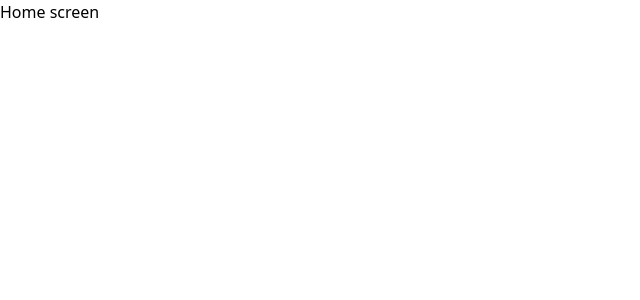
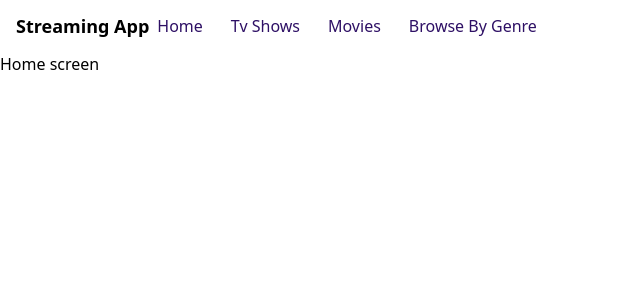
Before and after one commit to vipink28/streaming-app-july-24, a React (Create React App) app: page / in a window 1280 px wide. Shown: the top 300 px of the page, without its empty margins (0-640 px from the left). Built offline with nearby package versions, Linux system fonts and the light colour scheme.

Commit message:
request created for networks data

```diff
--- a/src/App.js
+++ b/src/App.js
@@ -2,10 +2,12 @@ import React from 'react';
 import './App.css';
 import { BrowserRouter, Route, Routes } from 'react-router-dom';
 import HomeScreen from './pages/HomeScreen';
+import Navbar from './components/Navbar';
 
 function App() {
   return (
     <BrowserRouter>
+      <Navbar />
       <Routes>
         <Route path='/' element={<HomeScreen />}></Route>
       </Routes>
--- /dev/null
+++ b/src/components/Navbar.jsx
@@ -0,0 +1,20 @@
+import React from 'react';
+import { Link } from 'react-router-dom';
+
+function Navbar(props) {
+    return (
+        <div className='flex px-4 py-3 items-center'>
+            <div className='max-w-40'>
+                <h4 className='text-lg font-bold'>Streaming App</h4>
+            </div>
+            <div className='flex gap-3'>
+                <Link to="/" className='px-2 text-violet-950 font-medium'>Home</Link>
+                <Link to="/tv" className='px-2 text-violet-950 font-medium'>Tv Shows</Link>
+                <Link to="/movie" className='px-2 text-violet-950 font-medium'>Movies</Link>
+                <Link to="/browse" className='px-2 text-violet-950 font-medium'>Browse By Genre</Link>
+            </div>
+        </div>
+    );
+}
+
+export default Navbar;
--- /dev/null
+++ b/src/helper/apiRequests.js
@@ -0,0 +1,5 @@
+const API_KEY = `b1afec16ca29a99de834626942f6d05d`;
+
+const requests = {
+    getDataByNetwork: (networkId) => { return `/tv?api_key=${API_KEY}&language=en-US&page=1&with_networks=${networkId}` }
+}
--- /dev/null
+++ b/src/helper/axios.js
@@ -0,0 +1,9 @@
+import axios from "axios";
+
+const instance = axios.create({
+    baseURL: `https://api.themoviedb.org/3/`,
+    // headers: {
+    //     accept: 'application/json',
+    //     Authorization: 'Bearer eyJhbGciOiJIUzI1NiJ9.eyJhdWQiOiJiMWFmZWMxNmNhMjlhOTlkZTgzNDYyNjk0MmY2ZDA1ZCIsIm5iZiI6MTcyMTcxMjcwNy45NTcyMywic3ViIjoiNjJjZWJmNGI2MzMxYjIwMGYyNjAyMmRjIiwic2NvcGVzIjpbImFwaV9yZWFkIl0sInZlcnNpb24iOjF9.iSdseYXAsv6Pxrhx9kWsM214adNrN6fNDREk1kkB0tY'
+    // }
+})
```
